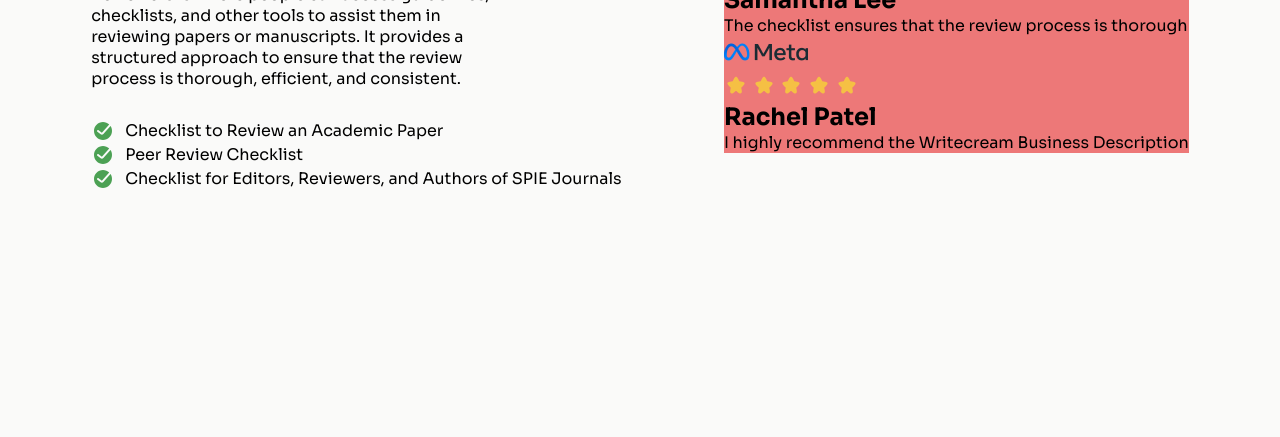
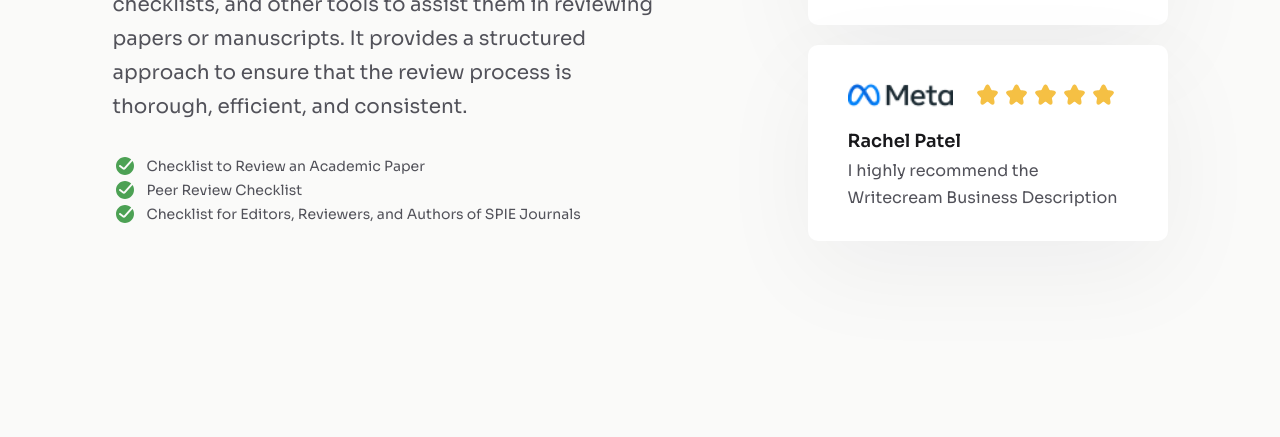
Before and after one commit to viganogabriele/Learning-HTML-CSS, a plain HTML site: page 06-testimonial-page/index.html in a window 1280 px wide. Shown: the part 363-800 px from the top of the page. Drawn offline with Linux system fonts and the light colour scheme.

Commit message:
style: implement flexbox and the css layout

```diff
--- a/06-testimonial-page/style.css
+++ b/06-testimonial-page/style.css
@@ -10,6 +10,7 @@ body {
 	background-color: #fafaf9;
 	min-height: 100vh;
 	font-family: "Sora", sans-serif;
+	color: #18181b;
 }
 
 .hero-star {
@@ -31,22 +32,95 @@ body {
 	padding: 0 40px;
 }
 
-.testimonial-card {
-	background-color: rgb(237, 120, 120); /* #FFFFFF */
-}
-
 li {
 	display: flex;
 	align-items: center;
 	gap: 10px;
 }
 
+header {
+	display: flex;
+	flex-direction: column;
+	gap: 15px;
+}
+
 header p {
-	max-width: 400px;
+	max-width: 550px;
+	line-height: 1.7;
+	font-size: 20px;
+	color: #52525a;
 }
 
 .hero-content {
 	display: flex;
 	flex-direction: column;
-	gap: 30px;
+	gap: 20px;
 }
+
+.checklist {
+	margin-top: 10px;
+}
+
+.checklist span {
+	max-width: 500px;
+	font-size: 14px;
+	color: #52525a;
+}
+
+.checklist img {
+	align-self: flex-start;
+}
+
+.testimonials-wrapper {
+	display: flex;
+	flex-direction: column;
+	gap: 20px;
+}
+
+.testimonial-card {
+	display: flex;
+	flex-direction: column;
+	gap: 5px;
+	background-color: #ffffff;
+	box-shadow: 0px 30px 100px 0px rgba(17, 23, 41, 0.05);
+	border-radius: 10px;
+	padding: 30px 40px;
+}
+
+.card-brand {
+	display: flex;
+	gap: 20px;
+	align-items: center;
+}
+
+.stars-row {
+	display: flex;
+	text-align: center;
+}
+
+.stars-row img {
+	height: 29px;
+	width: auto;
+	align-self: center;
+}
+
+.card-brand > img {
+	height: 35px;
+	width: auto;
+}
+
+.testimonial-card--bottom .card-brand > img {
+	height: 40px;
+}
+
+.testimonial-card p {
+	color: #52525a;
+	line-height: 1.7;
+	max-width: 280px;
+}
+
+.testimonial-card h2 {
+	font-weight: 600;
+	font-size: 18px;
+	margin-top: 10px;
+}
```
